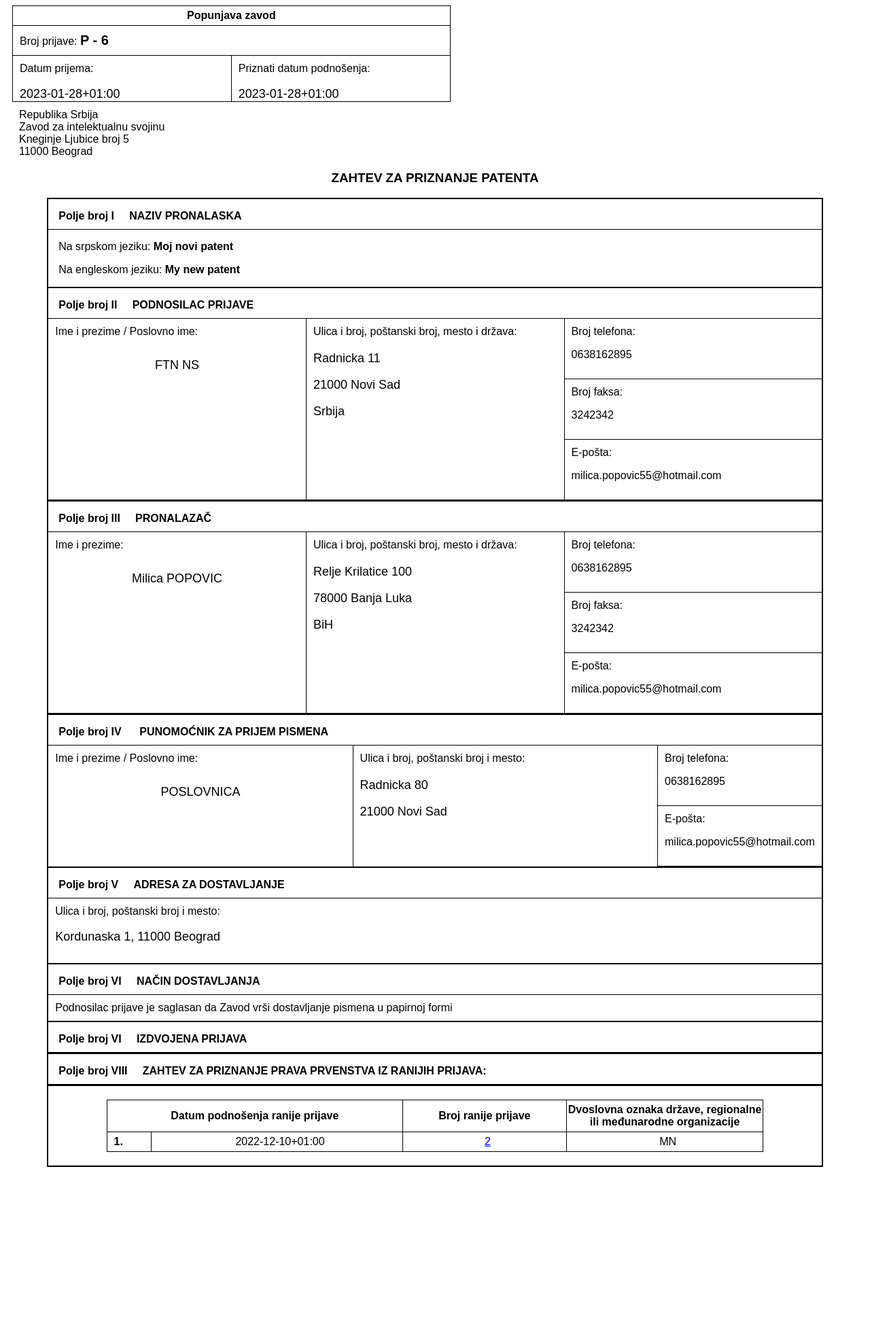
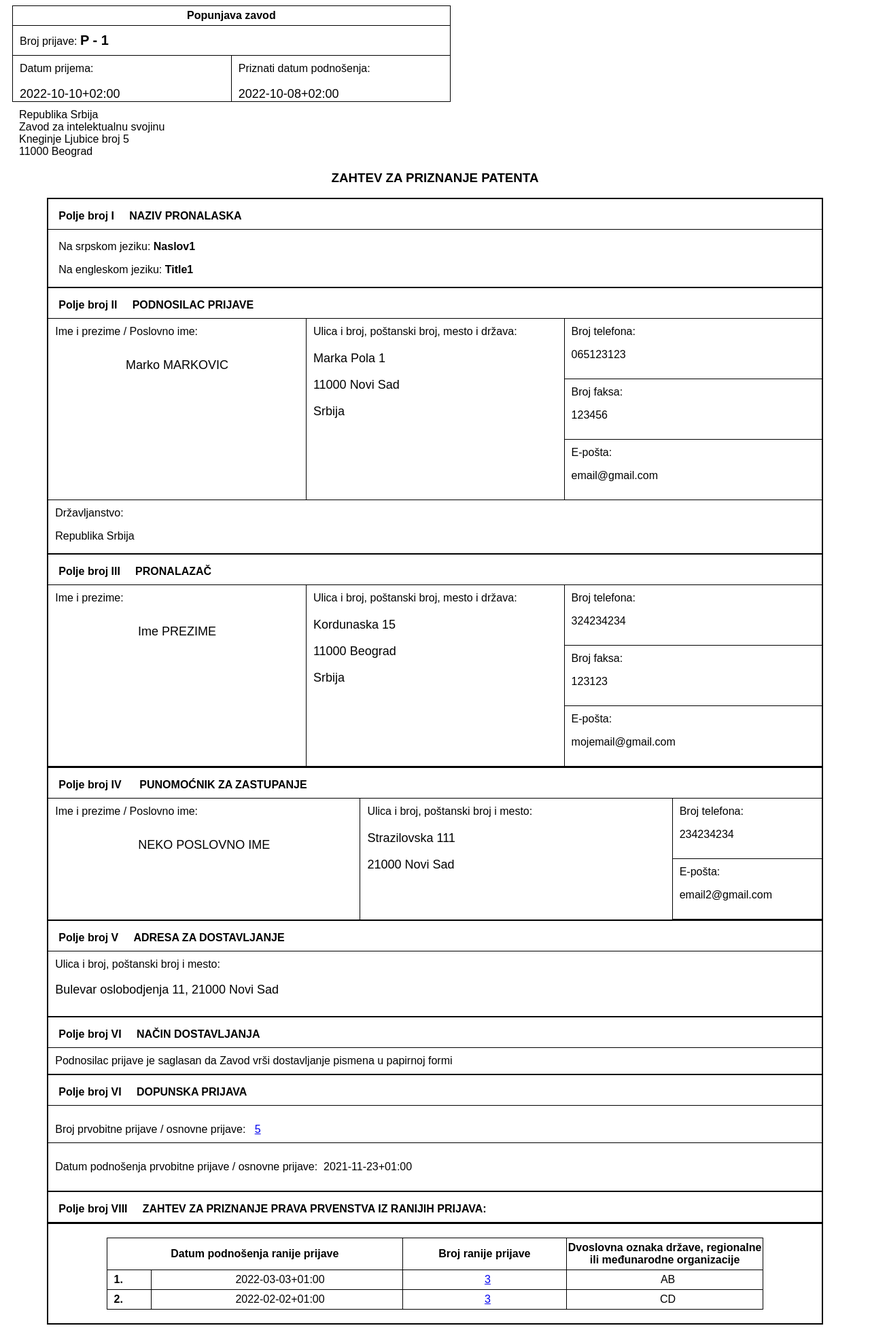
Before and after one commit to elenore55/xml-project, a Spring app: template patent/src/main/resources/templates/p1.html in a window 1280 px wide. Shown: the whole page at 68% size. Before the commit the page ends 1725 px from the top, so only its background shows below. Run offline with Thymeleaf, Linux system fonts and the light colour scheme; the template is opened without the code that fills it, so the values that code supplies are empty.

Commit message:
Added validation for patent

```diff
--- a/frontend/project/src/components/commons/ReferencirajuciDocs.vue
+++ b/frontend/project/src/components/commons/ReferencirajuciDocs.vue
@@ -142,8 +142,8 @@
         padding: 10px;
     }
     .centered {
-        width: 80%;
-        margin: 5px auto;
+        width: 95%;
+        margin: 5px 10px;
     }
     h3 {
         margin: 20px 0 40px 20px;
@@ -163,6 +163,6 @@
         flex: 1
     }
     .item-big {
-        flex: 3
+        flex: 4
     }
 </style>
--- a/patent/src/main/java/com/xml/patent/model/PopunjavaPodnosilac.java
+++ b/patent/src/main/java/com/xml/patent/model/PopunjavaPodnosilac.java
@@ -119,7 +119,7 @@ public class PopunjavaPodnosilac {
         }
 
         public PodaciODostavljanju(AdresaDTO adresa, String nacin) {
-            this.adresa = new Adresa(adresa);
+            if (adresa != null && adresa.getUlica() != null) this.adresa = new Adresa(adresa);
             this.nacin = NacinDostavljanja.valueOf(nacin);
         }
 
--- a/patent/src/main/resources/templates/p1.html
+++ b/patent/src/main/resources/templates/p1.html
@@ -68,17 +68,17 @@
                 <span>Broj prijave:</span>
                 <span style="font-weight: bold; font-size: 20px;">
                                             P -
-                                            6</span>
+                                            1</span>
               </td>
             </tr>
             <tr>
               <td style="padding: 10px 0 0 10px; width: 50%">
                 <span style="margin-top: 10px">Datum prijema:</span>
-                <p style="font-size: 18px;">2023-01-28+01:00</p>
+                <p style="font-size: 18px;">2022-10-10+02:00</p>
               </td>
               <td style="padding: 10px 0 0 10px; width: 50%">
                 <span style="margin-top: 10px">Priznati datum podnošenja:</span>
-                <p style="font-size: 18px;">2023-01-28+01:00</p>
+                <p style="font-size: 18px;">2022-10-08+02:00</p>
               </td>
             </tr>
           </tbody>
@@ -104,11 +104,11 @@
         </p>
         <p style="padding: 0 15px">
                             Na srpskom jeziku:
-                            <strong>Moj novi patent</strong>
+                            <strong>Naslov1</strong>
         </p>
         <p style="padding: 0 15px">
                             Na engleskom jeziku:
-                            <strong>My new patent</strong>
+                            <strong>Title1</strong>
         </p>
       </div>
       <div style="border-bottom: 2px solid black">
@@ -121,29 +121,33 @@
           <div style="border-bottom: 1px solid black" class="flex-container flex-child">
             <div class="padded flex-child" style="border-right: 1px solid black">
                                     Ime i prezime / Poslovno ime:
-                                    <p style="font-size: 18px; margin-top: 30px" class="centered">FTN NS</p>
+                                    <p style="font-size: 18px; margin-top: 30px" class="centered">Marko MARKOVIC</p>
             </div>
             <div class="padded flex-child">
                                     Ulica i broj, poštanski broj, mesto i država:
-                                    <p style="margin-top: 20px; font-size: 18px">Radnicka 11</p>
-              <p style="font-size: 18px">21000 Novi Sad</p>
+                                    <p style="margin-top: 20px; font-size: 18px">Marka Pola 1</p>
+              <p style="font-size: 18px">11000 Novi Sad</p>
               <p style="font-size: 18px">Srbija</p>
             </div>
           </div>
           <div class="flex-child-sm">
             <div class="padded" style="border-bottom: 1px solid black; border-left: 1px solid black">
                                     Broj telefona:
-                                    <p>0638162895</p>
+                                    <p>065123123</p>
             </div>
             <div class="padded" style="border-bottom: 1px solid black; border-left: 1px solid black">
                                     Broj faksa:
-                                    <p>3242342</p>
+                                    <p>123456</p>
             </div>
             <div class="padded" style="border-bottom: 1px solid black; border-left: 1px solid black">
                                     E-pošta:
-                                    <p>milica.popovic55@hotmail.com</p>
+                                    <p>email@gmail.com</p>
             </div>
           </div>
+        </div>
+        <div style="padding: 10px 10px 0 10px">
+                                Državljanstvo:
+                                <p>Republika Srbija</p>
         </div>
       </div>
       <div style="border-bottom: 2px solid black">
@@ -156,27 +160,27 @@
           <div style="border-bottom: 1px solid black" class="flex-container flex-child">
             <div class="padded flex-child" style="border-right: 1px solid black">
                                             Ime i prezime:
-                                            <p style="font-size: 18px; margin-top: 30px" class="centered">Milica POPOVIC</p>
+                                            <p style="font-size: 18px; margin-top: 30px" class="centered">Ime PREZIME</p>
             </div>
             <div class="padded flex-child">
                                             Ulica i broj, poštanski broj, mesto i država:
-                                            <p style="margin-top: 20px; font-size: 18px">Relje Krilatice 100</p>
-              <p style="font-size: 18px">78000 Banja Luka</p>
-              <p style="font-size: 18px">BiH</p>
+                                            <p style="margin-top: 20px; font-size: 18px">Kordunaska 15</p>
+              <p style="font-size: 18px">11000 Beograd</p>
+              <p style="font-size: 18px">Srbija</p>
             </div>
           </div>
           <div class="flex-child-sm">
             <div class="padded" style="border-bottom: 1px solid black; border-left: 1px solid black">
                                             Broj telefona:
-                                            <p>0638162895</p>
+                                            <p>324234234</p>
             </div>
             <div class="padded" style="border-bottom: 1px solid black; border-left: 1px solid black">
                                             Broj faksa:
-                                            <p>3242342</p>
+                                            <p>123123</p>
             </div>
             <div class="padded" style="border-bottom: 1px solid black; border-left: 1px solid black">
                                             E-pošta:
-                                            <p>milica.popovic55@hotmail.com</p>
+                                            <p>mojemail@gmail.com</p>
             </div>
           </div>
         </div>
@@ -185,27 +189,27 @@
         <p style="border-bottom: 1px solid black; padding: 0 15px 10px 15px; margin-bottom: 0px">
           <strong>
                                     Polje broj IV
-                                        PUNOMOĆNIK ZA PRIJEM PISMENA
+                                        PUNOMOĆNIK ZA ZASTUPANJE
                                     </strong>
         </p>
         <div class="flex-container">
           <div style="border-right: 1px solid black" class="flex-child padded">
                                     Ime i prezime / Poslovno ime:
-                                    <p style="font-size: 18px; margin-top: 30px" class="centered">POSLOVNICA</p>
+                                    <p style="font-size: 18px; margin-top: 30px" class="centered">NEKO POSLOVNO IME</p>
           </div>
           <div style="border-right: 1px solid black" class="flex-child padded">
                                     Ulica i broj, poštanski broj i mesto:
-                                    <p style="margin-top: 20px; font-size: 18px">Radnicka 80</p>
+                                    <p style="margin-top: 20px; font-size: 18px">Strazilovska 111</p>
             <p style="font-size: 18px">21000 Novi Sad</p>
           </div>
           <div class="flex-child-sm">
             <div class="padded" style="border-bottom: 1px solid black">
                                         Broj telefona:
-                                        <p>0638162895</p>
+                                        <p>234234234</p>
             </div>
             <div class="padded" style="border-bottom: 1px solid black">
                                         E-pošta:
-                                        <p>milica.popovic55@hotmail.com</p>
+                                        <p>email2@gmail.com</p>
             </div>
           </div>
         </div>
@@ -215,9 +219,9 @@
           <strong>Polje broj V     ADRESA ZA DOSTAVLJANJE</strong>
         </p>
         <div class="padded">
-                            Ulica i broj, poštanski broj i mesto:
-                            <p style="font-size: 18px">Kordunaska 1,
-                                11000 Beograd</p>
+                                    Ulica i broj, poštanski broj i mesto:
+                                    <p style="font-size: 18px">Bulevar oslobodjenja 11,
+                                        21000 Novi Sad</p>
         </div>
       </div>
       <div style="border-bottom: 2px solid black">
@@ -230,8 +234,14 @@
       </div>
       <div style="border-bottom: 2px solid black">
         <p style="border-bottom: 1px solid black; padding: 0 15px 10px 15px; margin-bottom: 0px">
-          <strong>Polje broj VI     IZDVOJENA PRIJAVA</strong>
+          <strong>Polje broj VI     DOPUNSKA PRIJAVA</strong>
         </p>
+        <p class="padded" style="border-bottom: 1px solid black;">
+                                Broj prvobitne prijave / osnovne prijave:
+                                <a target="_blank" href="http://localhost:8002/patent/zahtev/htmlString/Zahtev5.xml">5</a>
+        </p>
+        <p class="padded">
+                                Datum podnošenja prvobitne prijave / osnovne prijave:  2021-11-23+01:00</p>
       </div>
       <div style="border-bottom: 2px solid black">
         <p style="border-bottom: 1px solid black; padding: 0 15px 10px 15px; margin-bottom: 0px">
@@ -254,11 +264,22 @@
               <strong>1.
                                             </strong>
             </td>
-            <td class="centered">2022-12-10+01:00</td>
+            <td class="centered">2022-03-03+01:00</td>
             <td class="centered">
-              <a target="_blank" href="http://localhost:8002/patent/zahtev/htmlString/Zahtev2.xml">2</a>
+              <a target="_blank" href="http://localhost:8002/patent/zahtev/htmlString/Zahtev3.xml">3</a>
             </td>
-            <td class="centered">MN</td>
+            <td class="centered">AB</td>
+          </tr>
+          <tr>
+            <td>
+              <strong>2.
+                                            </strong>
+            </td>
+            <td class="centered">2022-02-02+01:00</td>
+            <td class="centered">
+              <a target="_blank" href="http://localhost:8002/patent/zahtev/htmlString/Zahtev3.xml">3</a>
+            </td>
+            <td class="centered">CD</td>
           </tr>
         </tbody>
       </table>
```
Also changed, not shown: frontend/project/src/components/p1/AdresaUnos.vue (+43 -7 lines), frontend/project/src/components/p1/KontaktPodaci.vue (+27 -4 lines), frontend/project/src/components/p1/LicniPodaci.vue (+27 -4 lines), frontend/project/src/components/p1/PodnosenjeZahtevaP1.vue (+35 -8 lines), frontend/project/src/components/p1/PodnosilacPrijave.vue (+19 -3 lines), frontend/project/src/components/p1/Pronalazac.vue (+7 -0 lines), frontend/project/src/components/p1/PunomocnikUnos.vue (+19 -3 lines), 2 other files.
